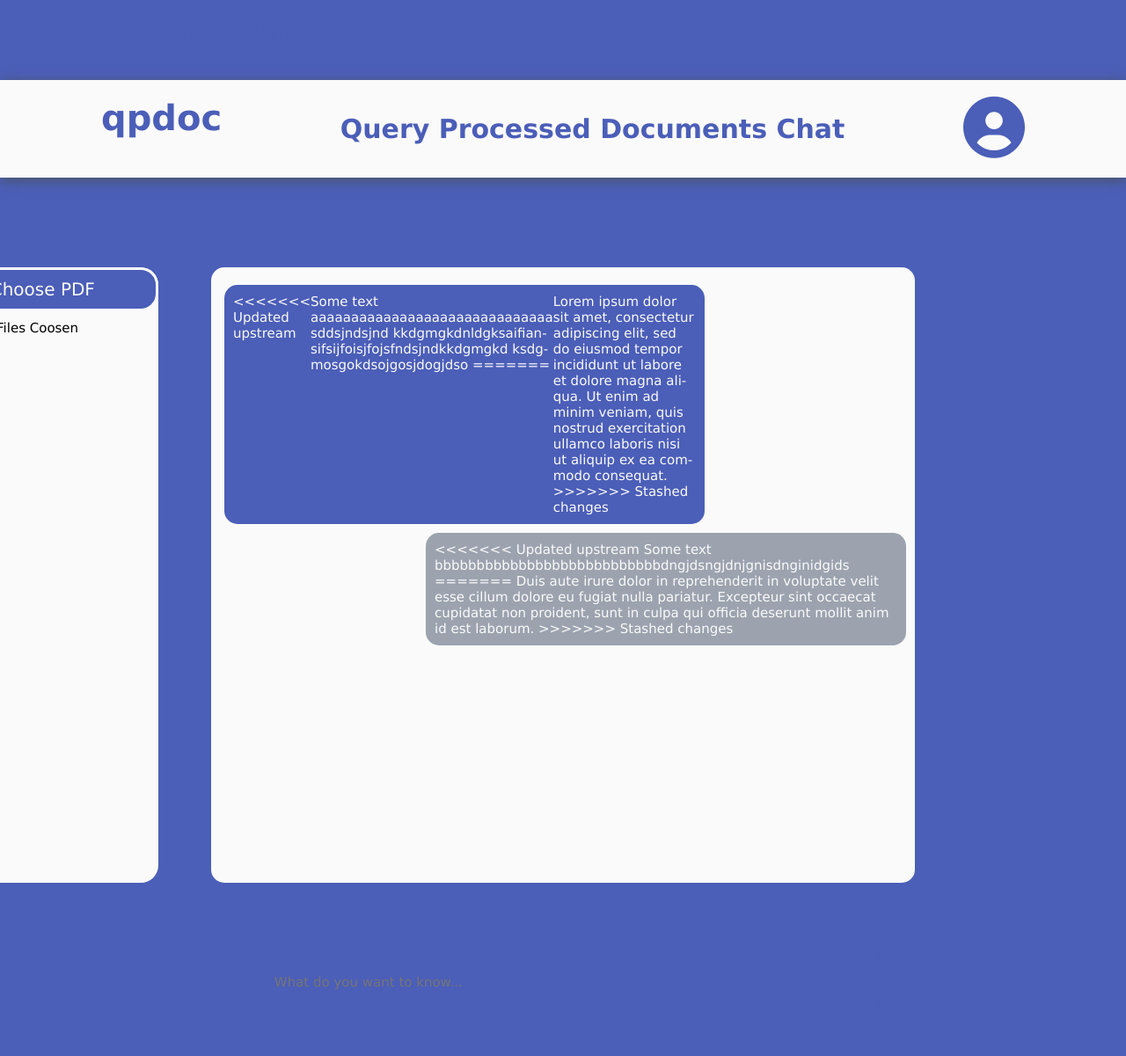
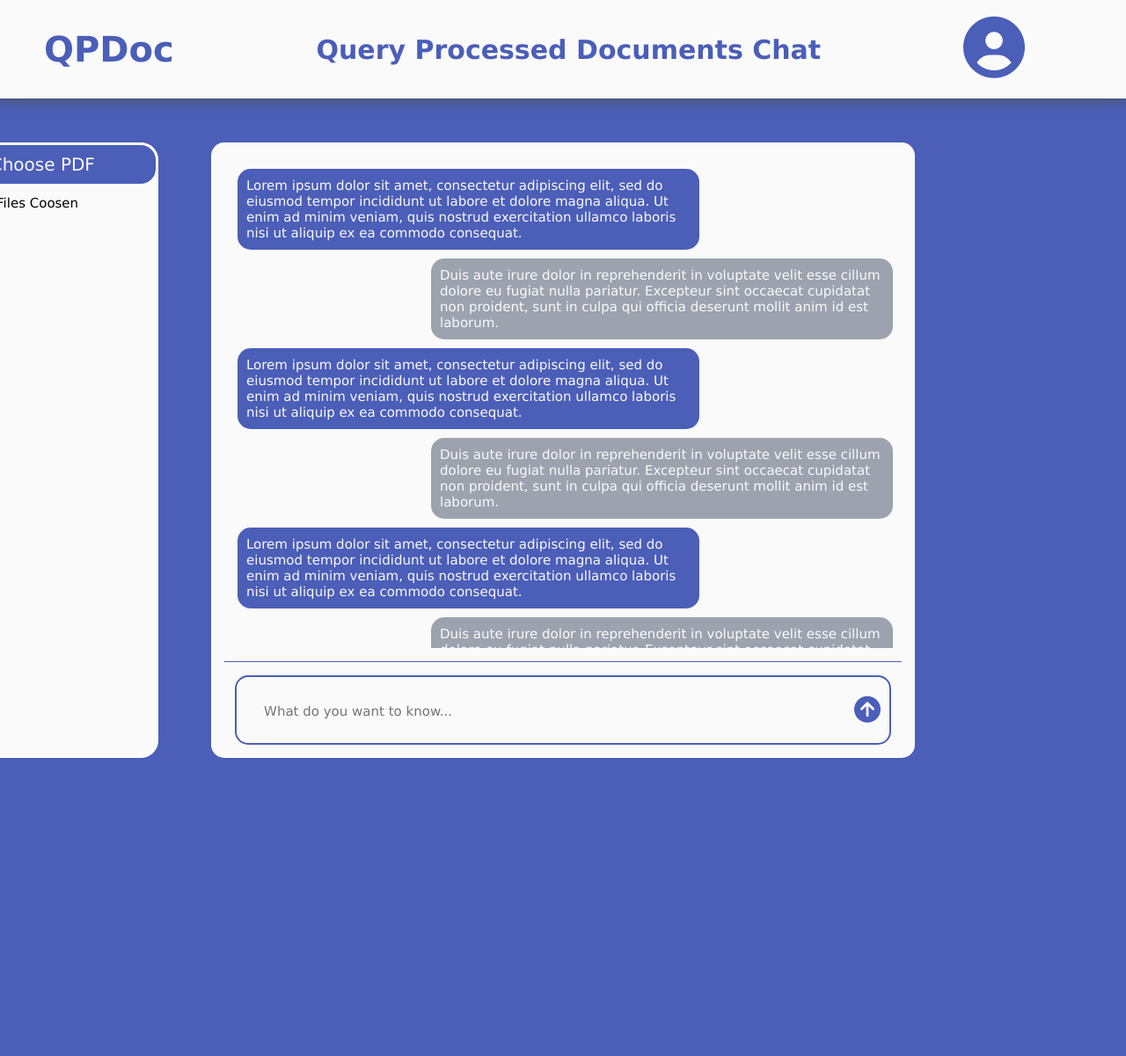
Before and after one commit to oleverse/qpdoc, a FastAPI app: page / in a window 1280 px wide. Shown: the top 1201 px of the page at 88% size. Run offline with FastAPI, Linux system fonts and the light colour scheme; parts of the project's set-up code (start-up, migrations or seed data) failed here and were passed over.

Commit message:
Frontend fixes

```diff
--- a/front/routes/pages.py
+++ b/front/routes/pages.py
@@ -17,9 +17,9 @@ templates = Jinja2Templates(directory=template_dir)
 
 app_title_main = 'QPDoc'
 app_title = {
-    '/profile': f'{app_title_main}: user profile',
-    '/': f'{app_title_main}: chat',
-    '/chat': f'{app_title_main}: chat',
+    '/profile': f'{app_title_main}',
+    '/': f'{app_title_main}',
+    '/chat': f'{app_title_main}',
     '/auth': f'{app_title_main}: login',
 }
 
@@ -29,7 +29,8 @@ def get_profile_page(request: Request):
     return templates.TemplateResponse('profile.html',
                                       {
                                           'request': request,
-                                          'title': app_title[request['path']]
+                                          'title': app_title[request['path']],
+                                          'page_header': 'User profile'
                                       })
 
 
@@ -62,5 +63,6 @@ def get_chat_page(request: Request):
     return templates.TemplateResponse('chat.html',
                                       {
                                           'request': request,
-                                          'title': app_title[request['path']]
+                                          'title': app_title[request['path']],
+                                          'page_header': 'Query Processed Documents Chat'
                                       })
--- a/front/static/css/chat.css
+++ b/front/static/css/chat.css
@@ -7,7 +7,6 @@
 
 body {
     background-color: #4b5eb8;
-    overflow: hidden;
     box-sizing: border-box;
     font-family: Verdana;
 }
@@ -19,12 +18,12 @@ header {
     padding: 10px 50px;
     background-color: #fafafa;
     box-shadow: 0 3px 14px #4b5563;
+    height: 112px;
 }
 
 h1 {
     color: #4b5eb8;
     font-size: 40px;
-    padding: 10px 0 35px 65px;
 }
 
 #text {
@@ -49,10 +48,9 @@ h1 {
     background-color: #fafafa;
     width: 800px;
     height: 700px;
-    margin: 0 auto;
+    margin: 50px auto 0;
     position: relative;
     border-radius: 15px;
-    margin-top: 8%;
 }
 
 .leftbox {
@@ -127,12 +125,18 @@ ul {
 }
 
 .rightbox {
-    position: relative;
-    padding: 10px;
+    padding: 10px 10px 15px;
+    border-bottom: 1px solid #4b5eb8;
+    margin: 0 15px;
+}
+
+.msgs {
+    overflow: auto;
+    max-height: 555px;
+    margin-top: 10px;
 }
 
 .bot-msg {
-    display: flex;
     max-width: 70%;
     font-size: 15px;
     background-color: #4b5eb8;
@@ -141,11 +145,10 @@ ul {
     padding: 10px;
     margin: 10px 0 0 5px;
     hyphens: auto;
+    float: left;
 }
 
 .user-msg {
-    flex: 1;
-    display: flex;
     float: right;
     max-width: 70%;
     font-size: 15px;
@@ -159,13 +162,13 @@ ul {
 
 .typing-box {
     position: absolute;
-    width: 90%;
+    width: 746px;
     text-align: center;
     border: 2px solid #4b5eb8;
     border-radius: 15px;
     padding: 20px 10px;
-    margin-top: 480px;
-    margin-left: 30px;
+    bottom: 15px;
+    left: 27px;
 }
 
 .input-field {
--- a/front/templates/base.html
+++ b/front/templates/base.html
@@ -4,14 +4,23 @@
         <meta charset="UTF-8">
         {% block title %}
         {% endblock %}
+        <link rel="stylesheet" href="https://cdnjs.cloudflare.com/ajax/libs/font-awesome/6.4.2/css/all.min.css">
         {% block style_file %}
         {% endblock %}
     </head>
     <body>
-        <div class="title">
-            <h1>{{ title }}</h1>
-        </div>
         <div class="wrapper">
+            <header>
+                <h1 class="title">{{ title }}</h1>
+                <h2 id="text">{{ page_header }}</h2>
+                <nav>
+                    {% if request.path != '/profile' %}
+                    <a href="/profile" class="to-profile">
+                        <i class="fa-solid fa-circle-user"></i>
+                    </a>
+                    {% endif %}
+                </nav>
+            </header>
             {% block content %}
             {% endblock %}
         </div>
--- a/front/templates/chat.html
+++ b/front/templates/chat.html
@@ -3,25 +3,9 @@
     <title>{{ title }}</title>
 {% endblock %}
 {% block style_file %}
-    <link rel="stylesheet"
-    href="https://cdnjs.cloudflare.com/ajax/libs/font-awesome/6.4.2/css/all.min.css">
     <link rel="stylesheet" href="{{ url_for('static', path='/css/chat.css') }}">
 {% endblock %}
 {% block content %}
-    <header>
-        <h1 сlass="title">
-            qpdoc
-        </h1>
-        <h2 id="text">
-            Query Processed Documents Chat
-        </h2>
-        <nav>
-            <a href="/profile" class="to-profile">
-                <i class="fa-solid fa-circle-user"></i>
-            </a>
-        </nav>
-    </header>
-
     <div class="container">
 
         <div class="leftbox">
@@ -37,30 +21,112 @@
         </div>
 
         <div class="rightbox">
+            <div class="msgs">
                 <div class="bot-msg">
-<<<<<<< Updated upstream
-                <p>Some text aaaaaaaaaaaaaaaaaaaaaaaaaaaaaa sddsjndsjnd
-                    kkdgmgkdnldgksaifiansifsijfoisjfojsfndsjndkkdgmgkd
-                    ksdgmosgokdsojgosjdogjdso
-=======
                     <p>
                         Lorem ipsum dolor sit amet, consectetur adipiscing elit,
                         sed do eiusmod tempor incididunt ut labore et dolore magna aliqua.
                         Ut enim ad minim veniam, quis nostrud exercitation ullamco laboris nisi ut
                         aliquip ex ea commodo consequat.
->>>>>>> Stashed changes
                     </p>
                 </div>
 
                 <div class="user-msg">
                     <p>
-<<<<<<< Updated upstream
-                    Some text bbbbbbbbbbbbbbbbbbbbbbbbbbbdngjdsngjdnjgnisdnginidgids
-=======
                         Duis aute irure dolor in reprehenderit in voluptate velit esse cillum dolore eu fugiat nulla pariatur.
                         Excepteur sint occaecat cupidatat non proident, sunt in culpa qui officia deserunt mollit anim id est laborum.
->>>>>>> Stashed changes
                     </p>
+                </div>
+                <div class="bot-msg">
+                    <p>
+                        Lorem ipsum dolor sit amet, consectetur adipiscing elit,
+                        sed do eiusmod tempor incididunt ut labore et dolore magna aliqua.
+                        Ut enim ad minim veniam, quis nostrud exercitation ullamco laboris nisi ut
+                        aliquip ex ea commodo consequat.
+                    </p>
+                </div>
+
+                <div class="user-msg">
+                    <p>
+                        Duis aute irure dolor in reprehenderit in voluptate velit esse cillum dolore eu fugiat nulla pariatur.
+                        Excepteur sint occaecat cupidatat non proident, sunt in culpa qui officia deserunt mollit anim id est laborum.
+                    </p>
+                </div>
+                <div class="bot-msg">
+                    <p>
+                        Lorem ipsum dolor sit amet, consectetur adipiscing elit,
+                        sed do eiusmod tempor incididunt ut labore et dolore magna aliqua.
+                        Ut enim ad minim veniam, quis nostrud exercitation ullamco laboris nisi ut
+                        aliquip ex ea commodo consequat.
+                    </p>
+                </div>
+
+                <div class="user-msg">
+                    <p>
+                        Duis aute irure dolor in reprehenderit in voluptate velit esse cillum dolore eu fugiat nulla pariatur.
+                        Excepteur sint occaecat cupidatat non proident, sunt in culpa qui officia deserunt mollit anim id est laborum.
+                    </p>
+                </div>
+                <div class="bot-msg">
+                    <p>
+                        Lorem ipsum dolor sit amet, consectetur adipiscing elit,
+                        sed do eiusmod tempor incididunt ut labore et dolore magna aliqua.
+                        Ut enim ad minim veniam, quis nostrud exercitation ullamco laboris nisi ut
+                        aliquip ex ea commodo consequat.
+                    </p>
+                </div>
+
+                <div class="user-msg">
+                    <p>
+                        Duis aute irure dolor in reprehenderit in voluptate velit esse cillum dolore eu fugiat nulla pariatur.
+                        Excepteur sint occaecat cupidatat non proident, sunt in culpa qui officia deserunt mollit anim id est laborum.
+                    </p>
+                </div>
+                <div class="bot-msg">
+                    <p>
+                        Lorem ipsum dolor sit amet, consectetur adipiscing elit,
+                        sed do eiusmod tempor incididunt ut labore et dolore magna aliqua.
+                        Ut enim ad minim veniam, quis nostrud exercitation ullamco laboris nisi ut
+                        aliquip ex ea commodo consequat.
+                    </p>
+                </div>
+
+                <div class="user-msg">
+                    <p>
+                        Duis aute irure dolor in reprehenderit in voluptate velit esse cillum dolore eu fugiat nulla pariatur.
+                        Excepteur sint occaecat cupidatat non proident, sunt in culpa qui officia deserunt mollit anim id est laborum.
+                    </p>
+                </div>
+                <div class="bot-msg">
+                    <p>
+                        Lorem ipsum dolor sit amet, consectetur adipiscing elit,
+                        sed do eiusmod tempor incididunt ut labore et dolore magna aliqua.
+                        Ut enim ad minim veniam, quis nostrud exercitation ullamco laboris nisi ut
+                        aliquip ex ea commodo consequat.
+                    </p>
+                </div>
+
+                <div class="user-msg">
+                    <p>
+                        Duis aute irure dolor in reprehenderit in voluptate velit esse cillum dolore eu fugiat nulla pariatur.
+                        Excepteur sint occaecat cupidatat non proident, sunt in culpa qui officia deserunt mollit anim id est laborum.
+                    </p>
+                </div>
+                <div class="bot-msg">
+                    <p>
+                        Lorem ipsum dolor sit amet, consectetur adipiscing elit,
+                        sed do eiusmod tempor incididunt ut labore et dolore magna aliqua.
+                        Ut enim ad minim veniam, quis nostrud exercitation ullamco laboris nisi ut
+                        aliquip ex ea commodo consequat.
+                    </p>
+                </div>
+
+                <div class="user-msg">
+                    <p>
+                        Duis aute irure dolor in reprehenderit in voluptate velit esse cillum dolore eu fugiat nulla pariatur.
+                        Excepteur sint occaecat cupidatat non proident, sunt in culpa qui officia deserunt mollit anim id est laborum.
+                    </p>
+                </div>
             </div>
 
             <div class="typing-box">
```
Also changed, not shown: front/static/css/profile.css (+14 -12 lines), front/templates/profile.html (+2 -10 lines). Lines whose indentation alone changed are shown as unchanged.
